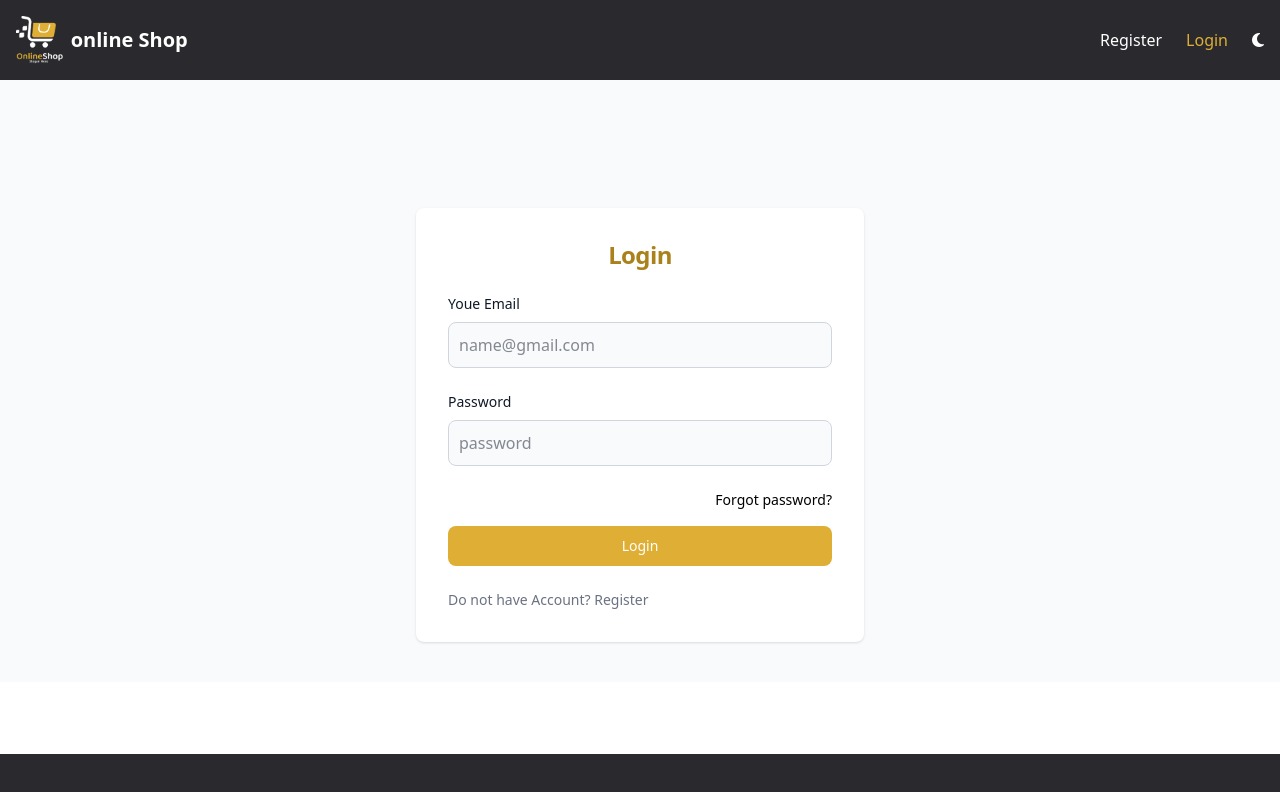
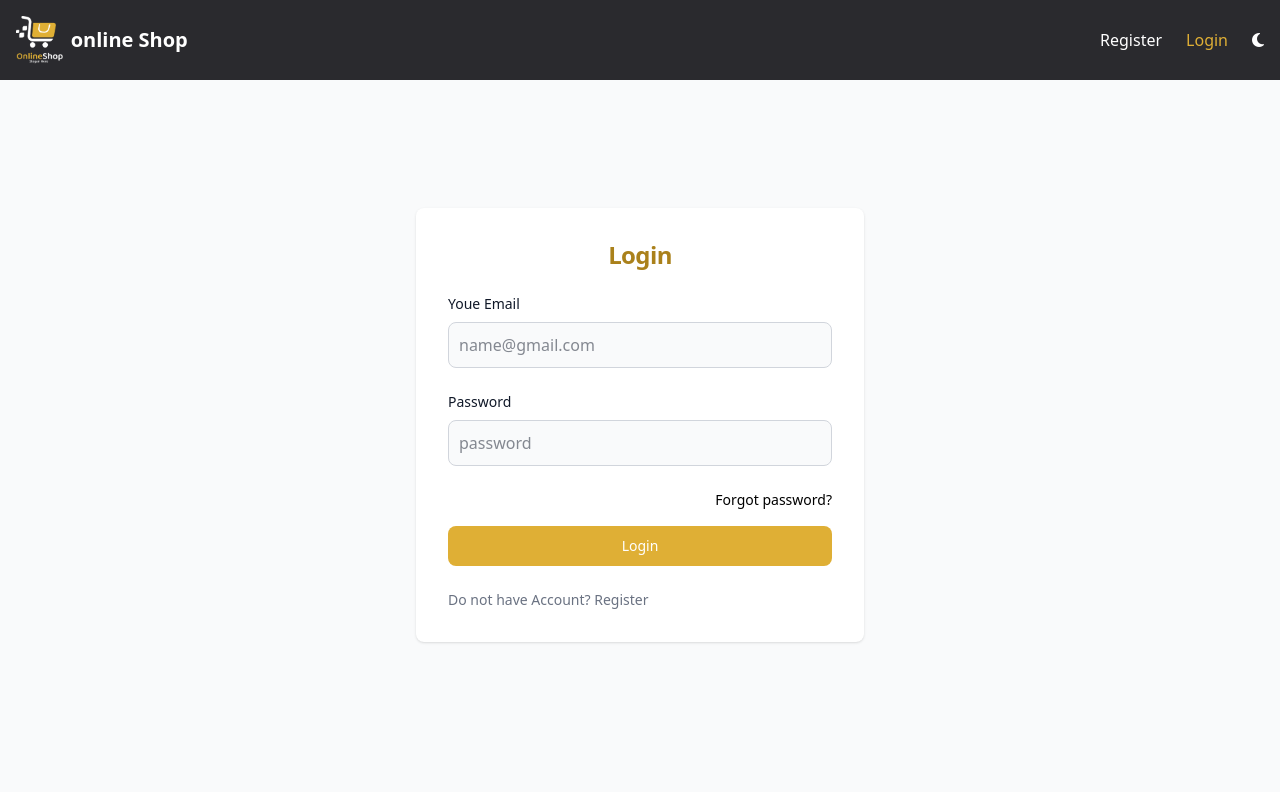
Before and after one commit to Ghada-washli/ecommerce, a React (Vite) app: page /login in a window 1280 px wide. Shown: the top 792 px of the page. Built offline with nearby package versions, Linux system fonts and the light colour scheme.

Commit message:
FIX:layout

```diff
--- a/src/Comp/Layout.jsx
+++ b/src/Comp/Layout.jsx
@@ -10,7 +10,7 @@ export default function Layout() {
 
             <Navbar />
             <div className=' bg-gray-50'>
-                <div className=' pt-44 container m-auto max-w-7xl '>
+                <div className=' pt-44 container m-auto max-w-7xl min-h-screen '>
                     <Outlet />
                 </div>
 
```
